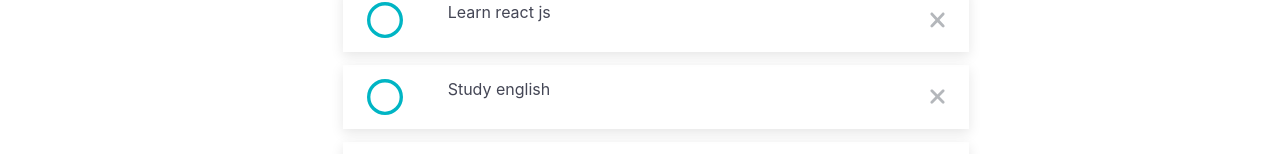
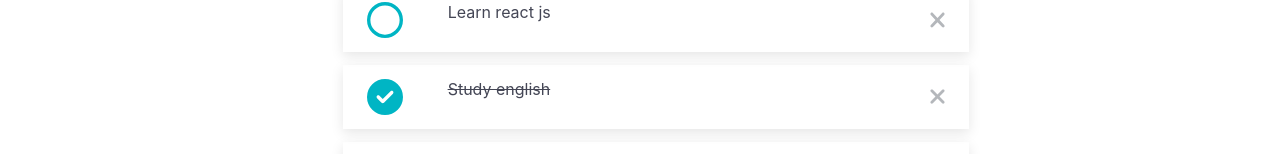
Before and after one commit to AlexixsGit/todoReactjs, a React (Create React App) app: page / in a window 1280 px wide. Shown: the part 297-451 px from the top of the page. Built offline with nearby package versions, Linux system fonts and the light colour scheme.

Commit message:
Added underlied text to completed items

```diff
--- a/src/App.js
+++ b/src/App.js
@@ -11,7 +11,7 @@ import { CreateTodoButton } from "./CreateTodoButton";
 const defaultTodos = [
   { id: 1, text: "Study english", completed: false },
   { id: 2, text: "Learn react js", completed: false },
-  { id: 3, text: "Study english", completed: false },
+  { id: 3, text: "Study english", completed: true },
   { id: 4, text: "Learn react js", completed: false }
 
 ];
--- a/src/TodoItem.css
+++ b/src/TodoItem.css
@@ -30,8 +30,13 @@
     cursor: pointer;
 }
 
-.todo-item p {
+.todo-item-p {
     width: 70%;
+}
+
+.todo-item--completed{
+    width: 70%;
+    text-decoration: line-through;
 }
 
 .todo-item .close-item {
--- a/src/TodoItem.js
+++ b/src/TodoItem.js
@@ -7,7 +7,7 @@ export function TodoItem({ text, completed }) {
     <button
       className={`check ${completed && "check--active"}`}
     ></button>
-    <p>{text}</p>
+    <p className={`todo-item-p ${completed && "todo-item--completed"}`}>{text}</p>
     <button className="close-item"></button>
   </li>
   );
```
